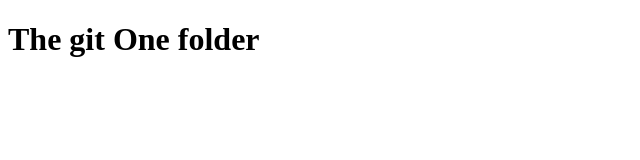
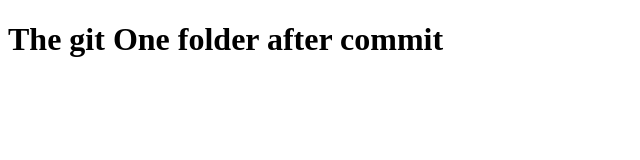
Before and after one commit to Asoume/gitone, a plain HTML site: page index.html in a window 1280 px wide. Shown: the whole page, without its empty margins (0-640 px from the left). Drawn offline with Linux system fonts and the light colour scheme.

Commit message:
index  modified

```diff
--- a/index.html
+++ b/index.html
@@ -3,6 +3,6 @@
 <head>
 </head>
 <body>
-  <h1>The git One folder</h1>
+  <h1>The git One folder after commit</h1>
 </body>
 </html>
```
